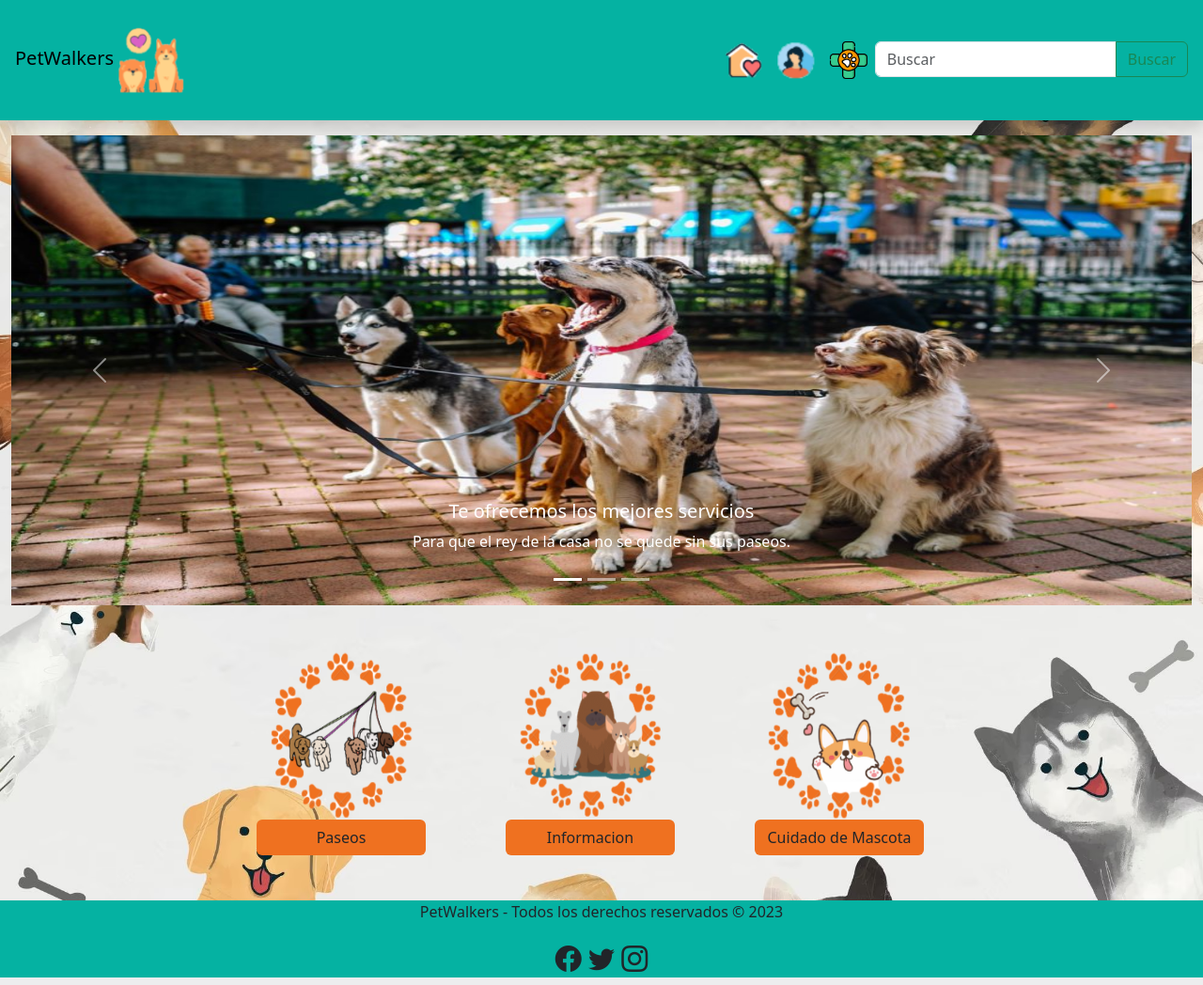
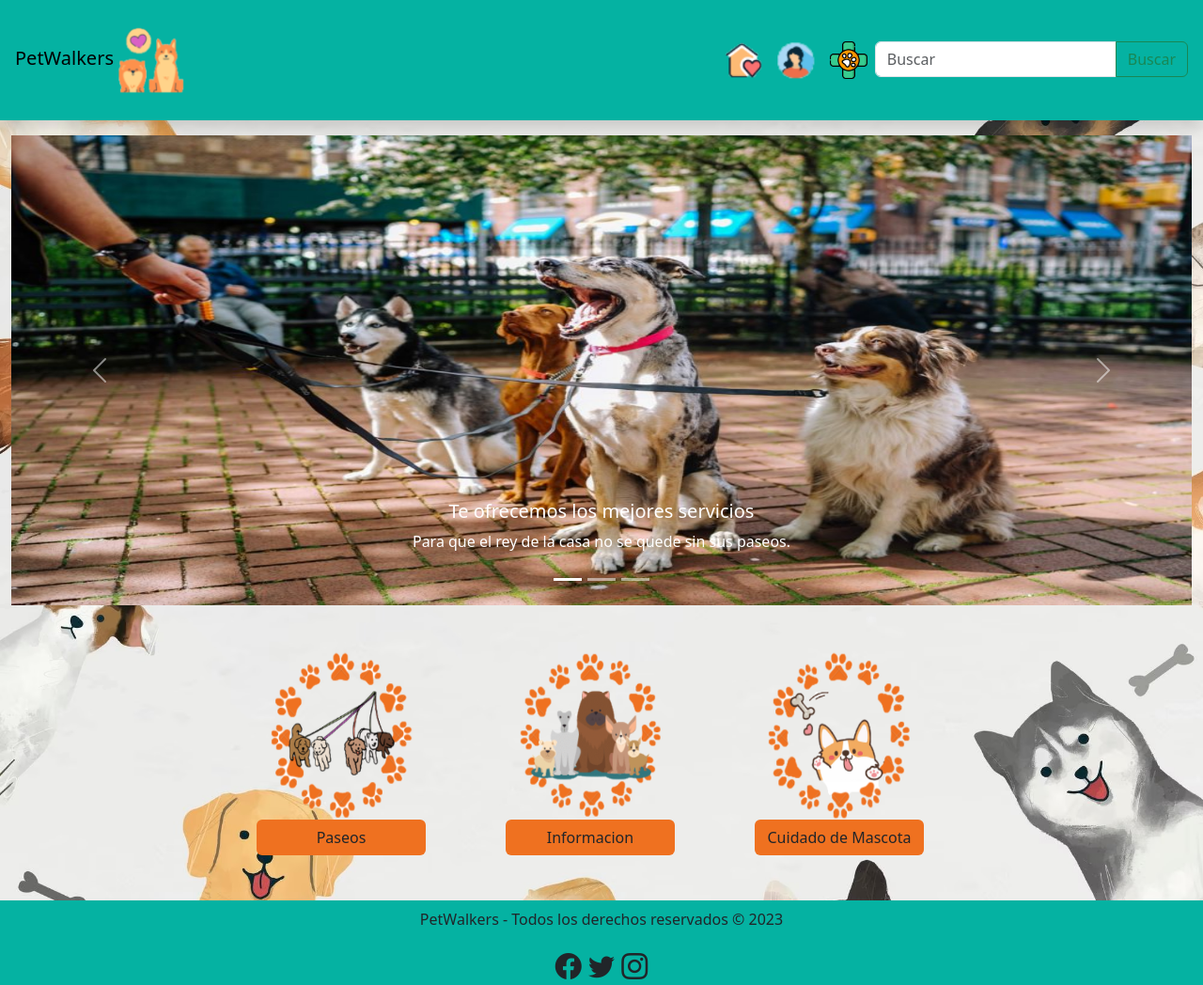
Before and after one commit to RodrigoCovarrubias/Desarrollo-Web-backend, a Django app: page / in a window 1280 px wide. Shown: the whole page at 94% size. Run offline with Django 4.2, Linux system fonts and the light colour scheme; some libraries are stand-ins or nearby versions.

Commit message:
footer padding

```diff
--- a/core/templates/base.html
+++ b/core/templates/base.html
@@ -180,7 +180,7 @@
     <div class="barraInferior">
       <footer>
         <div class="">
-          <p class="text-center">
+          <p class="text-center pt-2">
             PetWalkers - Todos los derechos reservados &copy; 2023
           </p>
         </div>
```
